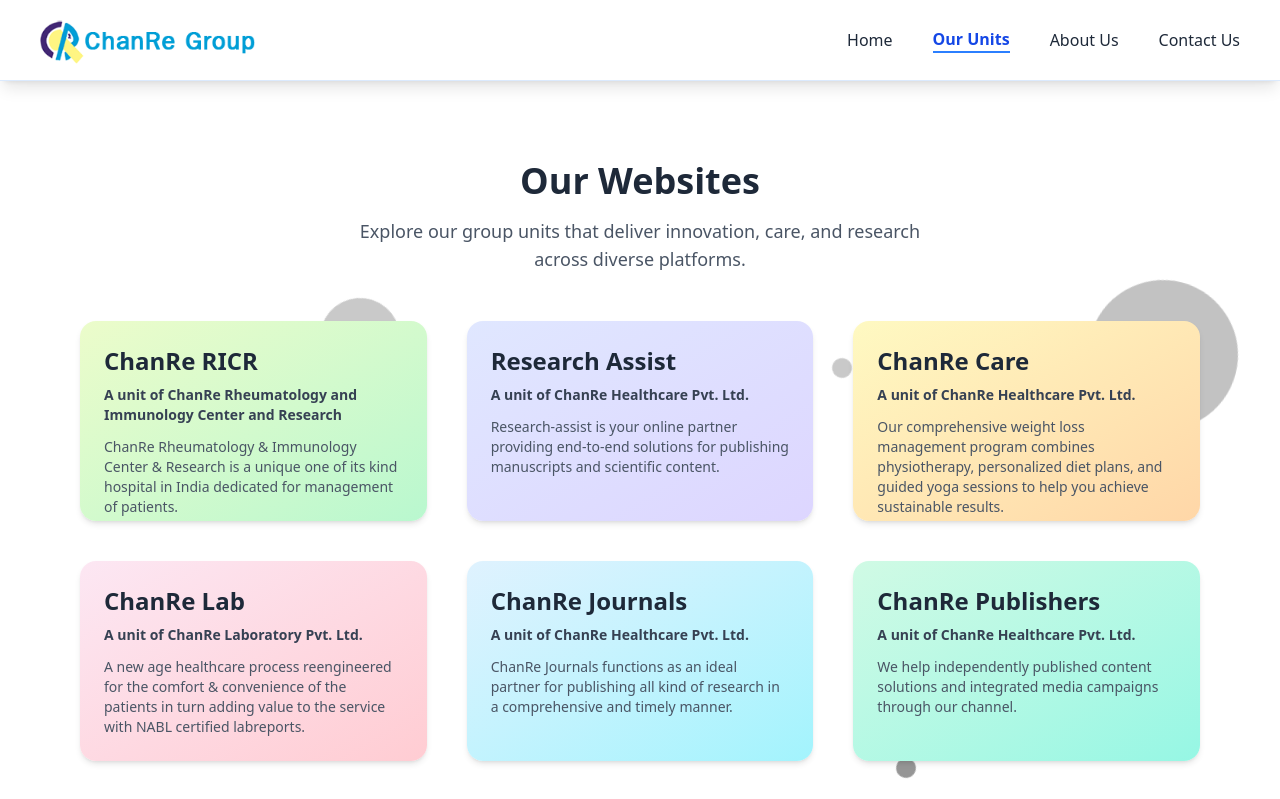
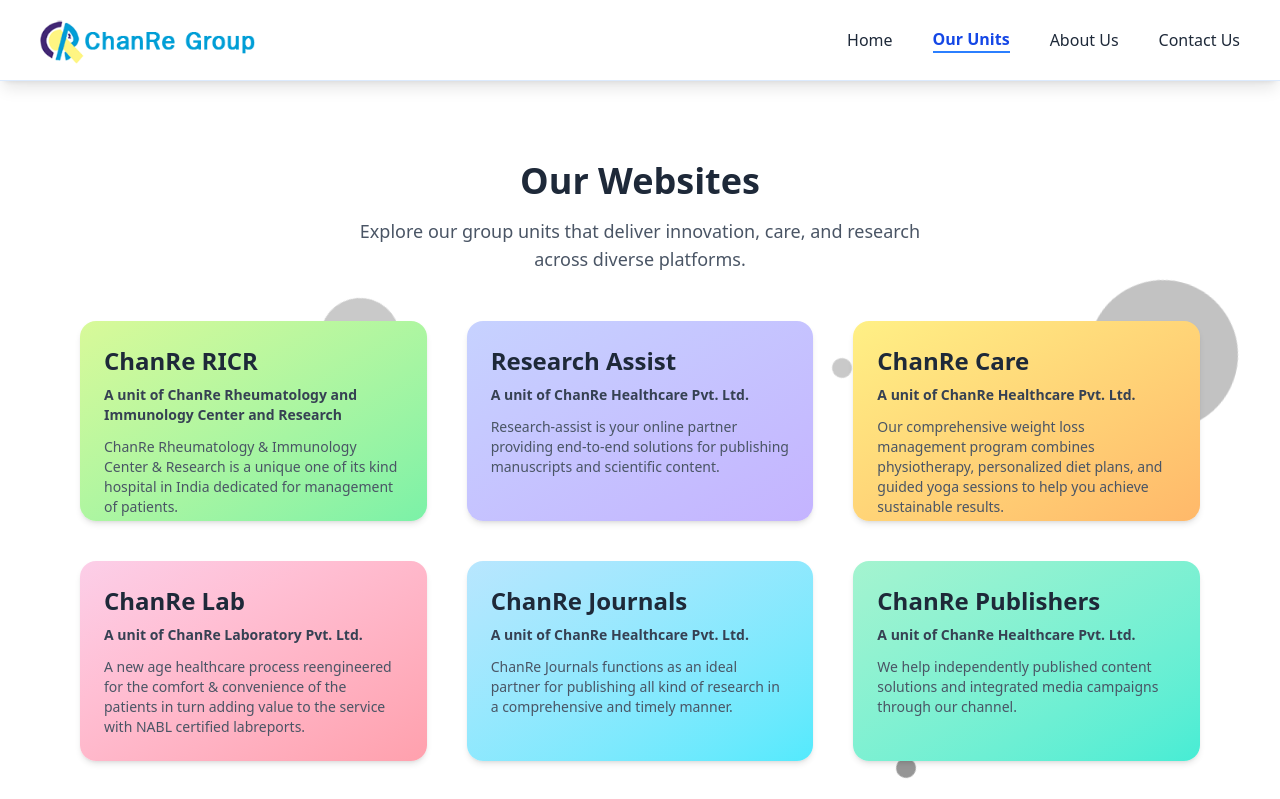
Before and after one commit to ManuJ1210/ChanRe, a React (Vite) app: page /our-units in a window 1280 px wide. Shown: the top 799 px of the page. Built offline with nearby package versions, Linux system fonts and the light colour scheme.

Commit message:
Added info about units

```diff
--- a/src/components/units.jsx
+++ b/src/components/units.jsx
@@ -48,10 +48,11 @@
         Explore our group units that deliver innovation, care, and research across diverse platforms.
       </motion.p>
 
+
       <div className="w-full mt-14">
         <ul className="grid grid-cols-1 sm:grid-cols-2 lg:grid-cols-3 gap-6">
           {units.map((unit, index) => (
-            <motion.li
+            <Link to={unit.Link}><motion.li
               key={index}
               className="flex items-center justify-between gap-4 border bg-white border-gray-200 rounded-xl px-5 py-4 ease-in-out shadow hover:shadow-md transition"
               initial={{ opacity: 0, y: 30 }}
@@ -65,7 +66,7 @@
                 <span className="text-gray-800 font-medium text-lg">{unit.name}</span>
               </div>
               <span><Link to={unit.Link}><FaArrowRight className="text-gray-400 bounce-right" /></Link></span>
-            </motion.li>
+            </motion.li></Link>
           ))}
         </ul>
 
@@ -85,6 +86,7 @@
             </Link>
           </motion.div>
         </motion.div>
+
       </div>
     </section>
   );
--- a/src/pages/Ourunits.jsx
+++ b/src/pages/Ourunits.jsx
@@ -9,7 +9,7 @@
     moreInfo: "ChanRe Rheumatology & Immunology Center & Research is a unique one of its kind hospital in India dedicated for management of patients.",
     btnText1: "Visit Site",
     btnText2: "Learn More",
-    bg: "from-lime-100 to-green-200",
+    bg: "from-lime-200 to-green-300",
     link: "https://chanrericr.com",
     link2: "/chanre-ricr"
   },
@@ -20,7 +20,7 @@
     moreInfo: "Research-assist is your online partner providing end-to-end solutions for publishing manuscripts and scientific content.",
     btnText1: "Visit Site",
     btnText2: "Learn More",
-    bg: "from-indigo-100 to-violet-200",
+    bg: "from-indigo-200 to-violet-300",
     link: "https://research-assist.com",
     link2: "/research-assist"
   },
@@ -31,7 +31,7 @@
     moreInfo: "Our comprehensive weight loss management program combines physiotherapy, personalized diet plans, and guided yoga sessions to help you achieve sustainable results.",
     btnText1: "Visit Site",
     btnText2: "Learn More",
-    bg: "from-yellow-100 to-orange-200 ",
+    bg: "from-yellow-200 to-orange-300 ",
     link: "https://chanrecare.com/"
   },
 
@@ -42,7 +42,7 @@
     moreInfo: "A new age healthcare process reengineered for the comfort & convenience of the patients in turn adding value to the service with NABL certified labreports.",
     btnText1: "Visit Site",
     btnText2: "Learn More",
-    bg: "from-pink-100 to-rose-200",
+    bg: "from-pink-200 to-rose-300",
     link: "https://chanrelab.com"
   },
   {
@@ -52,7 +52,7 @@
     moreInfo: "ChanRe Journals functions as an ideal partner for publishing all kind of research in a comprehensive and timely manner.",
     btnText1: "Visit Site",
     btnText2: "Learn More",
-    bg: "from-sky-100 to-cyan-200",
+    bg: "from-sky-200 to-cyan-300",
     link: "https://chanrejournals.com/"
   },
   {
@@ -62,7 +62,7 @@
     moreInfo: "We help independently published content solutions and integrated media campaigns through our channel.",
     btnText1: "Visit Site",
     btnText2: "Learn More",
-    bg: "from-emerald-100 to-teal-200",
+    bg: "from-emerald-200 to-teal-300",
     link: "https://chanrepublisher.com/"
   },
   {
@@ -72,7 +72,7 @@
     moreInfo: "ChanReMedSoft is Web based software with lightning speed access.",
     btnText1: "Visit Site",
     btnText2: "Learn More",
-    bg: "from-purple-100 to-fuchsia-200",
+    bg: "from-purple-200 to-fuchsia-300",
     link: "https://chanremedsoft.com",
     link2: "/chanre-medsoft"
   },
@@ -83,7 +83,7 @@
     moreInfo: "ChanRe Journals functions as an ideal partner for publishing all kind of research in a comprehensive and timely manner.",
     btnText1: "Visit Site",
     btnText2: "Learn More",
-    bg: "from-orange-100 to-amber-200",
+    bg: "from-orange-200 to-amber-300",
     link: "https://chanrebookshop.com"
   },
   {
@@ -93,7 +93,7 @@
     moreInfo: "Immunology & Arthritis Research & Education Trust-Help today because tomorrow you may be the one who needs helping! Forget what you can get and see what you can give.",
     btnText1: "Visit Site",
     btnText2: "Learn More",
-    bg: "from-red-100 to-rose-200",
+    bg: "from-red-200 to-rose-300",
     link: "https://www.iaret.org/"
   },
 
```
